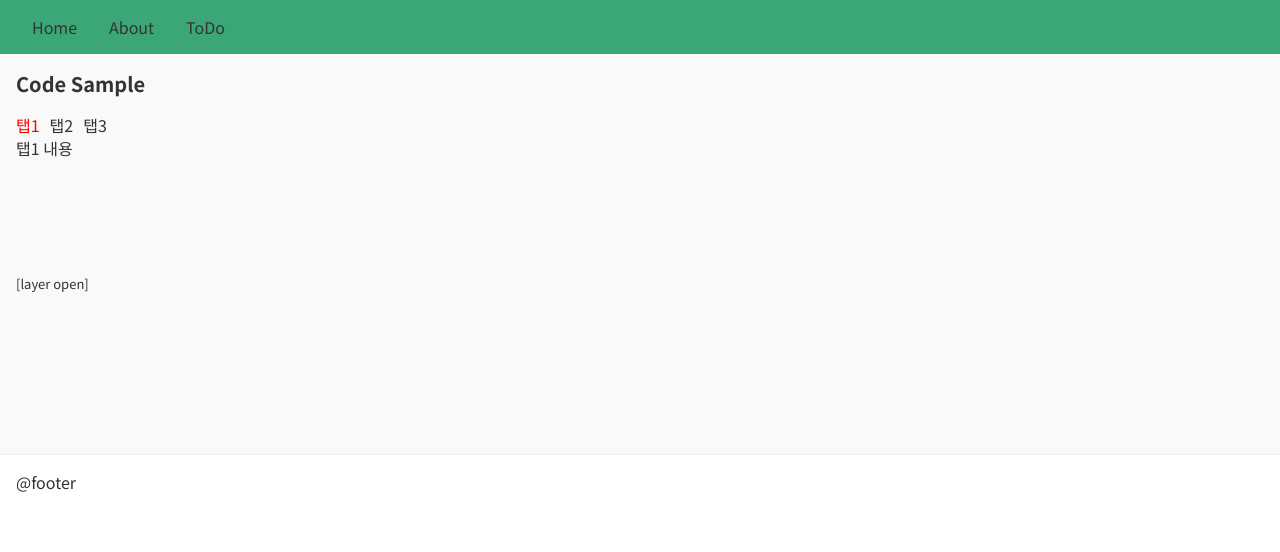
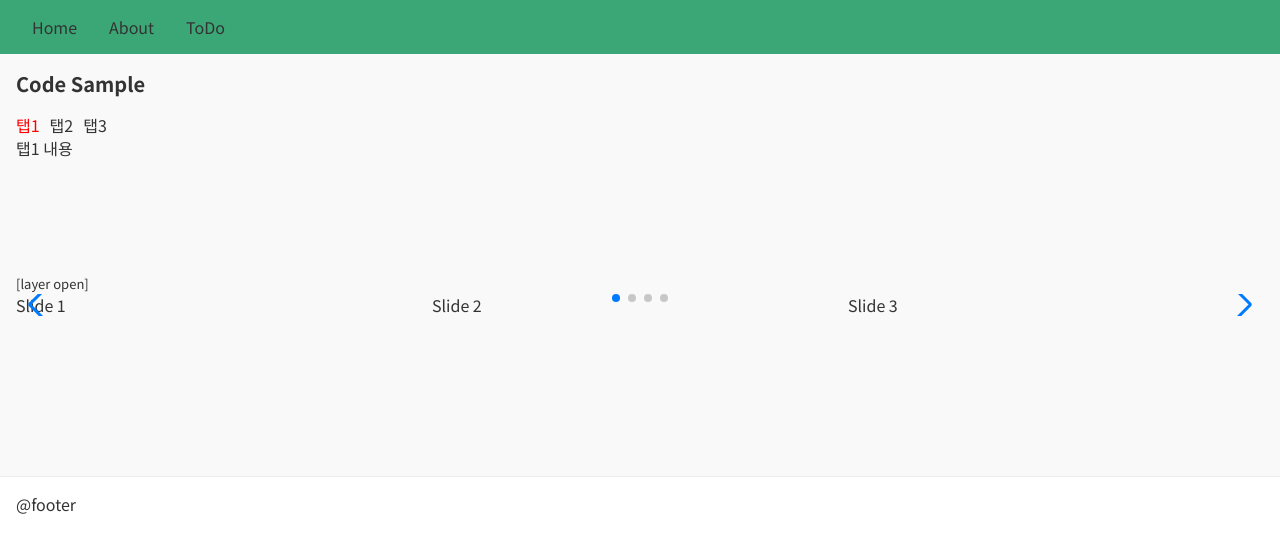
Before and after one commit to yois56/vue, a Vue app: page /code-sample in a window 1280 px wide. Shown: the top 552 px of the page. Built offline with nearby package versions, Linux system fonts and the light colour scheme.

Commit message:
Swiper test

```diff
--- a/package.json
+++ b/package.json
@@ -14,7 +14,9 @@
     "@fortawesome/vue-fontawesome": "^2.0.2",
     "axios": "^0.21.1",
     "core-js": "^3.6.5",
+    "swiper": "^5.3.7",
     "vue": "^2.6.12",
+    "vue-awesome-swiper": "^4.1.1",
     "vue-router": "^3.2.0",
     "vuex": "^3.4.0"
   },
--- a/src/views/CodeSample.vue
+++ b/src/views/CodeSample.vue
@@ -28,16 +28,62 @@
 
 
 
+
+    <swiper class="swiper1" :options="swiperOptions" ref="mySwiper">
+      <swiper-slide>Slide 1</swiper-slide>
+      <swiper-slide>Slide 2</swiper-slide>
+      <swiper-slide>Slide 3</swiper-slide>
+      <swiper-slide>Slide 4</swiper-slide>
+      <swiper-slide>Slide 5</swiper-slide>
+      <swiper-slide>Slide 6</swiper-slide>
+      <swiper-slide>Slide 7</swiper-slide>
+      <swiper-slide>Slide 8</swiper-slide>
+      <swiper-slide>Slide 9</swiper-slide>
+      <swiper-slide>Slide 10</swiper-slide>
+      <div class="swiper-pagination" slot="pagination"></div>
+      <div class="swiper-button-prev" slot="button-prev"></div>
+      <div class="swiper-button-next" slot="button-next"></div>
+    </swiper>
+
+
 	</pages-layout>
 </template>
 
 <script>
+  // swiper
+  import { Swiper, SwiperSlide } from 'vue-awesome-swiper'
+  import 'swiper/css/swiper.css'
+
 	export default {
 		name: 'CodeSample',
+    //title: '타이틀',
+    components: {
+      Swiper,
+      SwiperSlide,
+    },
 		data () {
 			return {
 				uiActiveTabIdx: 0,
         uiIsActiveFilter: false,
+        swiperOptions: {
+          pagination: {
+            el: '.swiper-pagination',
+            clickable: true
+          },
+          navigation: {
+            nextEl: '.swiper-button-next',
+            prevEl: '.swiper-button-prev'
+          },
+          speed: 500,
+          loop: true,
+          loopFillGroupWithBlank: true,
+          slidesPerView: 3,
+          slidesPerGroup: 3,
+          // autoplay: {
+          //   delay: 3000,
+          //   disableOnInteraction: false
+          // }
+        }
 			}
 		},
 
@@ -56,6 +102,7 @@
 
 
       },
+
 
 			// --------
       // 진입
@@ -113,6 +160,9 @@
     created () {
 
     },
+    mounted() {
+      console.log('Swiper instances:', this.$refs.mySwiper)
+    }
 
 	};
 </script>
```
Also changed, not shown: 1 other file (tests, documents, lock files or other folders).
